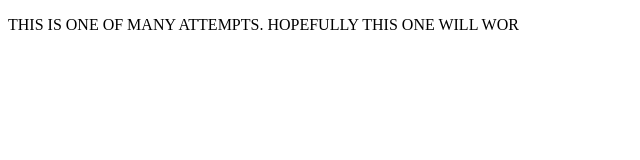
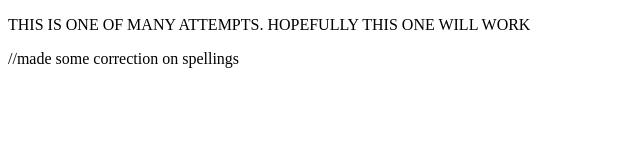
Before and after one commit to ALLADINDELAPADEV/13attempt, a plain HTML site: page index.html in a window 1280 px wide. Shown: the whole page, without its empty margins (0-640 px from the left). Drawn offline with Linux system fonts and the light colour scheme.

Commit message:
removed spelling errors

```diff
--- a/index.html
+++ b/index.html
@@ -7,6 +7,7 @@
     <title>ALLADIN DELAPA</title>
 </head>
 <body>
-    <P>THIS IS ONE OF MANY ATTEMPTS. HOPEFULLY THIS ONE WILL WOR</P>
+    <P>THIS IS ONE OF MANY ATTEMPTS. HOPEFULLY THIS ONE WILL WORK</P>
+    //made some correction on spellings
 </body>
 </html>
```
